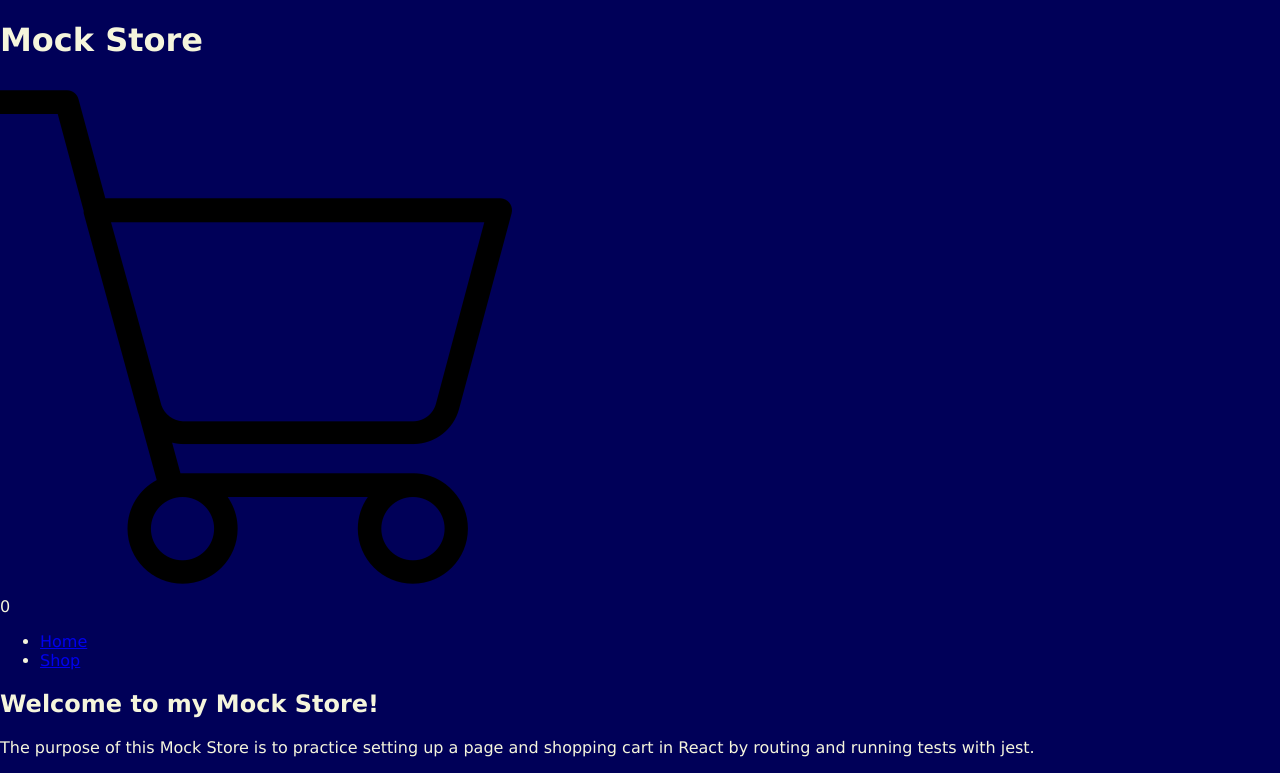
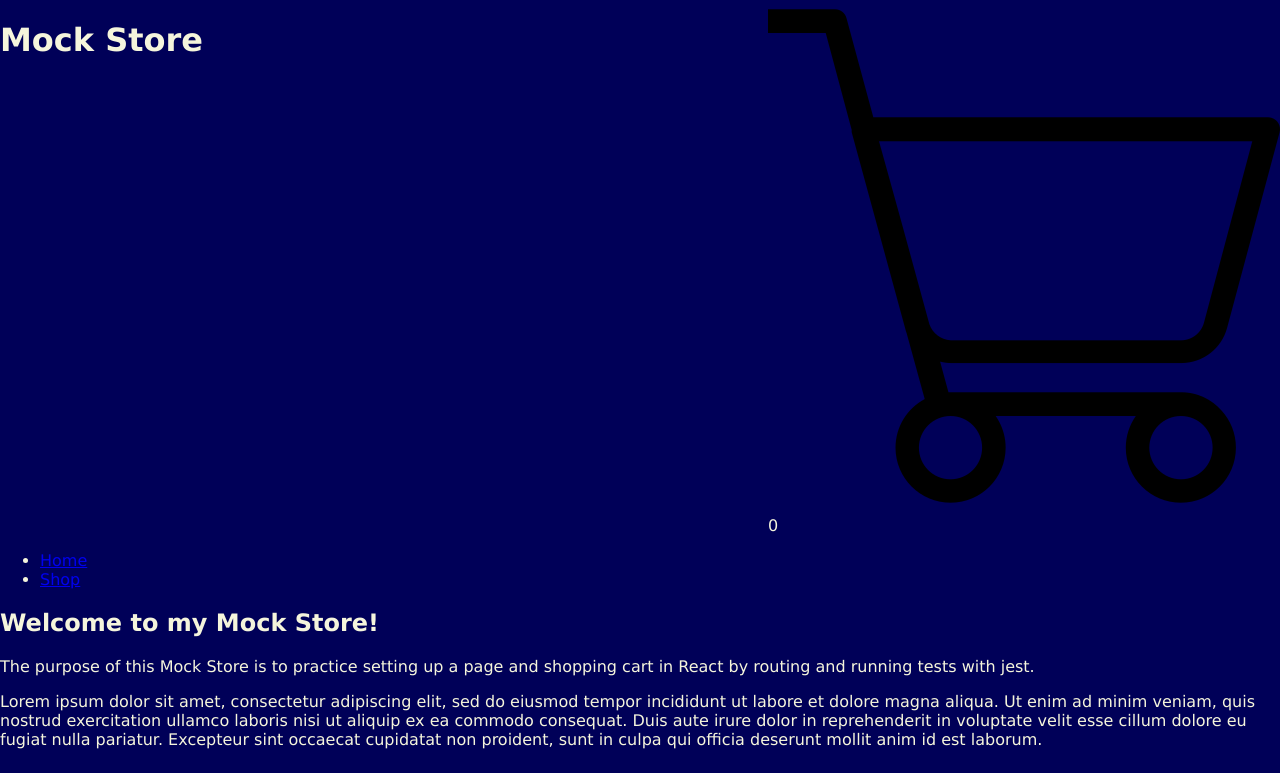
Before and after one commit to reezymane/shopping-cart, a React (Create React App) app: page / in a window 1280 px wide. Shown: the top 773 px of the page. Built offline with nearby package versions, Linux system fonts and the light colour scheme.

Commit message:
remove TitleAndCart div

```diff
--- a/src/App.js
+++ b/src/App.js
@@ -10,13 +10,11 @@ const App = () => {
   return (
     <div className="App">
       <header className="App-header">
-        <div className="TitleAndCart">
-          <div className="Title">
-            <h1>Mock Store</h1>
-          </div>
+        <div className="Title">
+          <h1>Mock Store</h1>
+        </div>
 
-          <Cart cartQty={cartQty} setCartQty={setCartQty} />
-        </div>
+        <Cart cartQty={cartQty} setCartQty={setCartQty} />
       </header>
 
       <div className="MainContainer">
```
